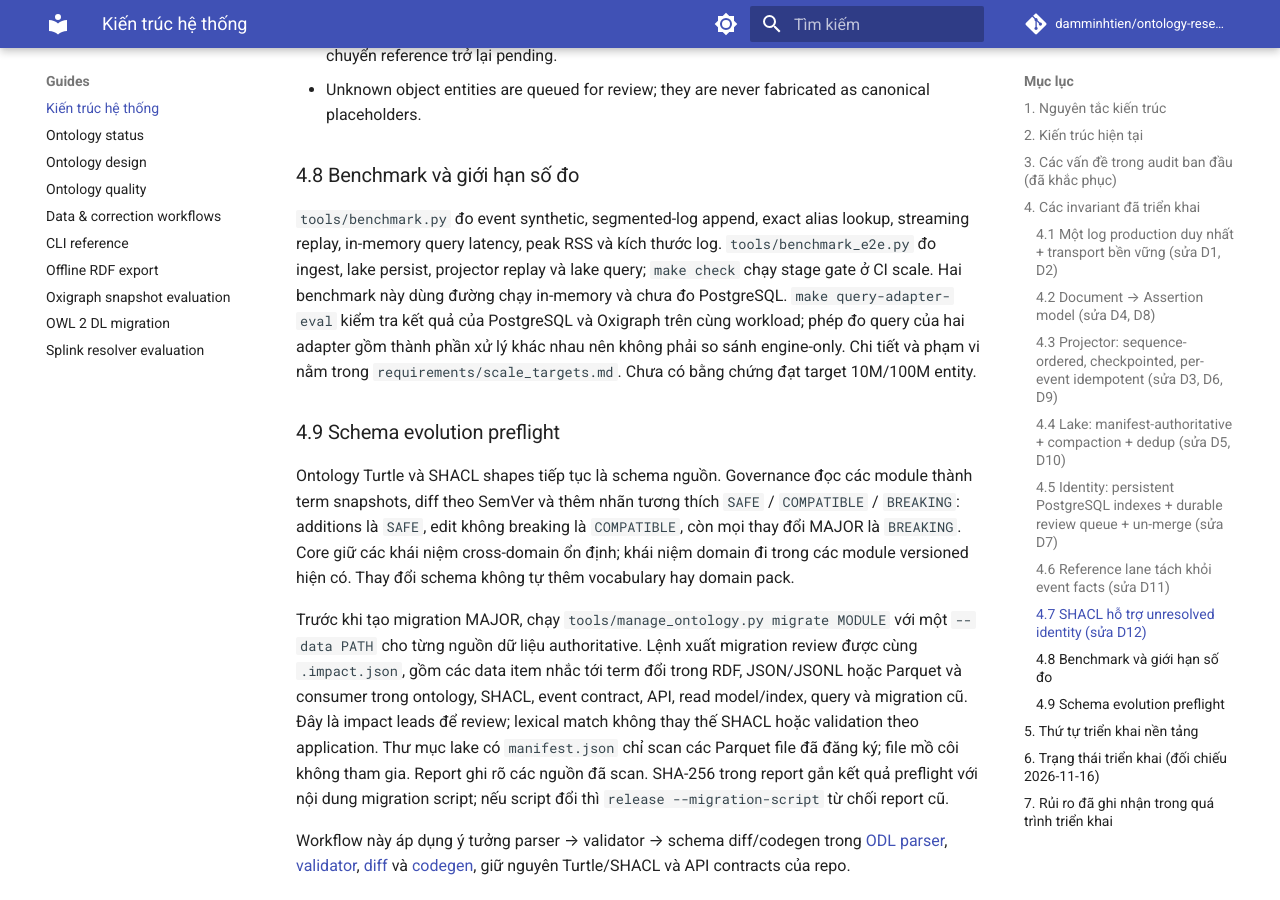
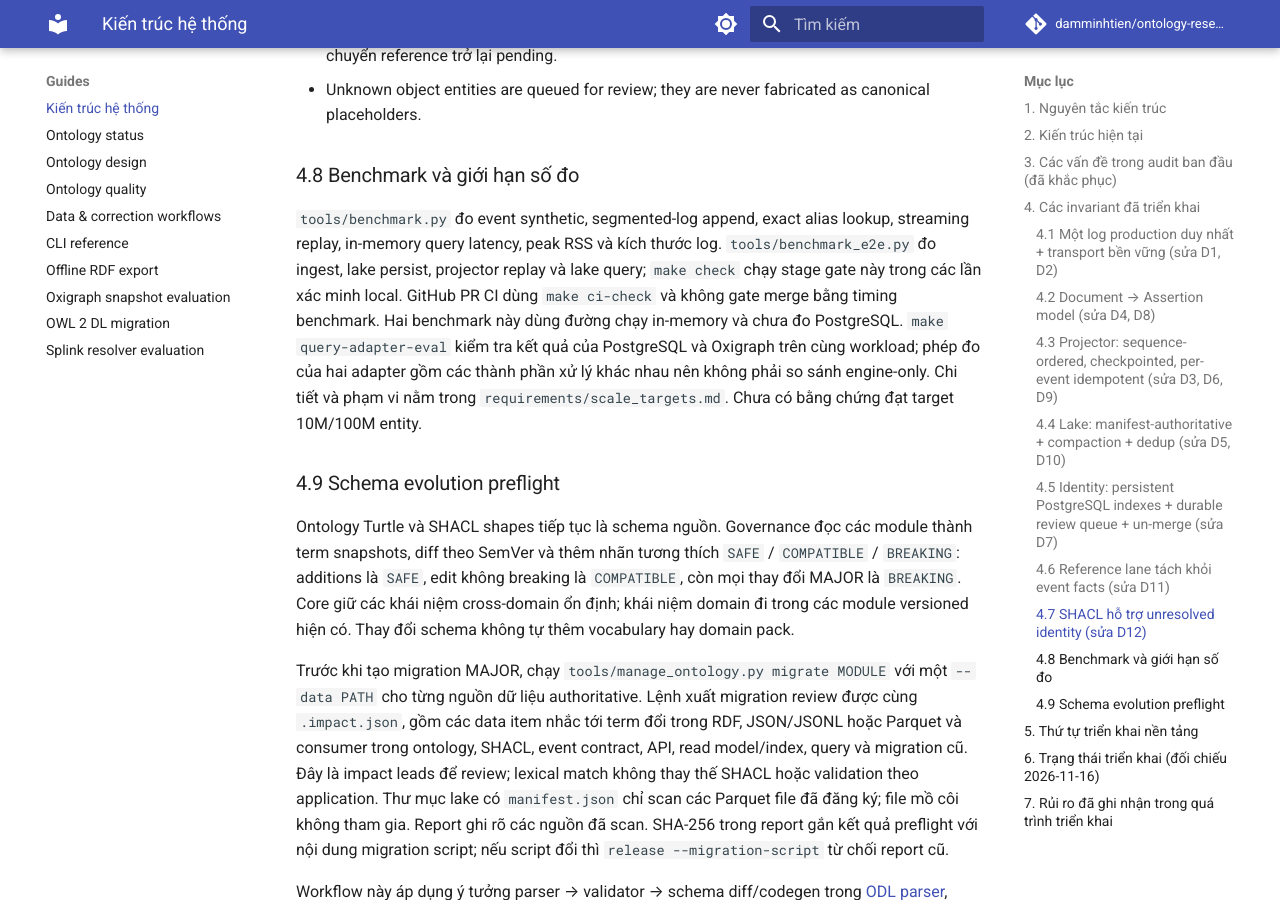
Before and after one commit to damminhtien/ontology-research, an MkDocs documentation site: the page built from docs/architecture.md, in a window 1280 px wide and 900 px high, scrolled down 7416 px. Built offline with MkDocs 1.6.1 and Material for MkDocs 9.7.7, drawn with Linux system fonts in a browser that asks for light colours; comment, search, counter and statistics services are not loaded.

Commit message:
ci(workflows): split fast checks from conformance

```diff
--- a/docs/architecture.md
+++ b/docs/architecture.md
@@ -255,10 +255,11 @@ reference/
 `tools/benchmark.py` đo event synthetic, segmented-log append, exact alias
 lookup, streaming replay, in-memory query latency, peak RSS và kích thước log.
 `tools/benchmark_e2e.py` đo ingest, lake persist, projector replay và lake query;
-`make check` chạy stage gate ở CI scale. Hai benchmark này dùng đường chạy
-in-memory và chưa đo PostgreSQL. `make query-adapter-eval` kiểm tra kết quả của
-PostgreSQL và Oxigraph trên cùng workload; phép đo query của hai adapter gồm
-thành phần xử lý khác nhau nên không phải so sánh engine-only. Chi tiết và phạm
+`make check` chạy stage gate này trong các lần xác minh local. GitHub PR CI dùng
+`make ci-check` và không gate merge bằng timing benchmark. Hai benchmark này dùng
+đường chạy in-memory và chưa đo PostgreSQL. `make query-adapter-eval` kiểm tra
+kết quả của PostgreSQL và Oxigraph trên cùng workload; phép đo của hai adapter
+gồm các thành phần xử lý khác nhau nên không phải so sánh engine-only. Chi tiết và phạm
 vi nằm trong `requirements/scale_targets.md`. Chưa có bằng chứng đạt target
 10M/100M entity.
 
```
Also changed, not shown: README.md (+12 -7 lines), docs/guides/cli-reference.md (+2 -1 lines), 3 other files.
